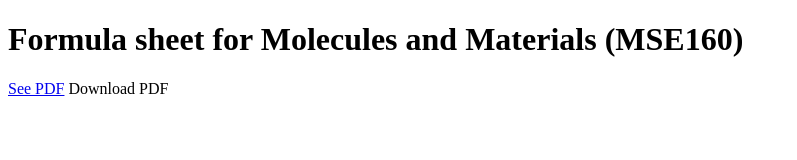
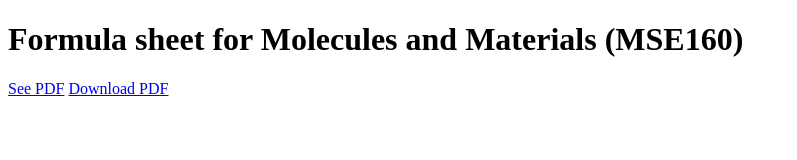
Before and after one commit to yyy200/MSE160, a plain HTML site: page index.html in a window 1280 px wide. Shown: the whole page, without its empty margins (0-797 px from the left). Drawn offline with Linux system fonts and the light colour scheme.

Commit message:
some refactoring + more info

```diff
--- a/index.html
+++ b/index.html
@@ -9,6 +9,6 @@
   <body>
     <h1>Formula sheet for Molecules and Materials (MSE160)</h1>
     <a href="/First-Half/formulaSheet.pdf">See PDF</a>
-    <a download="/First-Half/formulaSheet.pdf">Download PDF</a>
+    <a href="/First-Half/formulaSheet.pdf" download>Download PDF</a>
   </body>
 </html>
```
Also changed, not shown: 7 other files.
